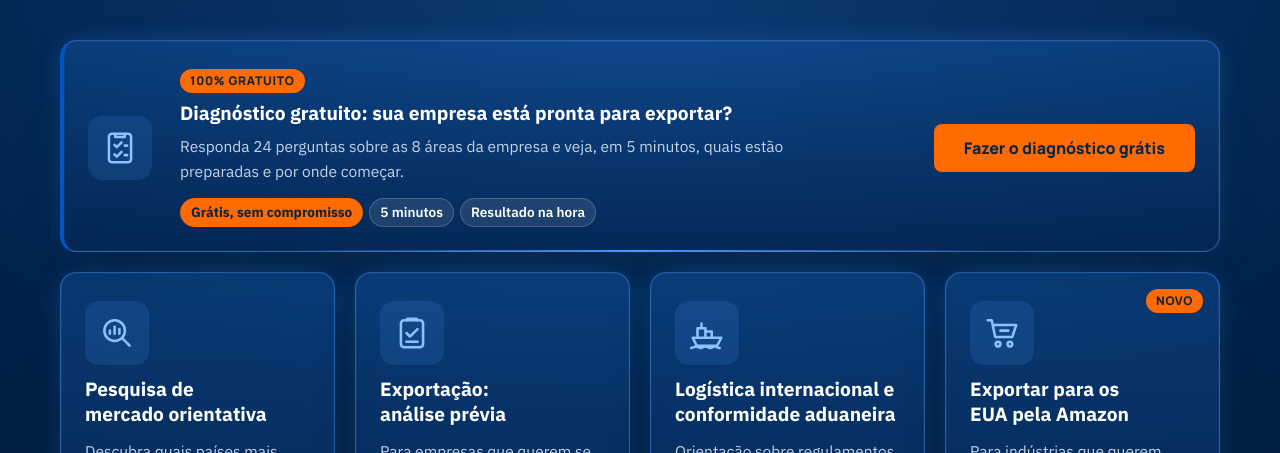
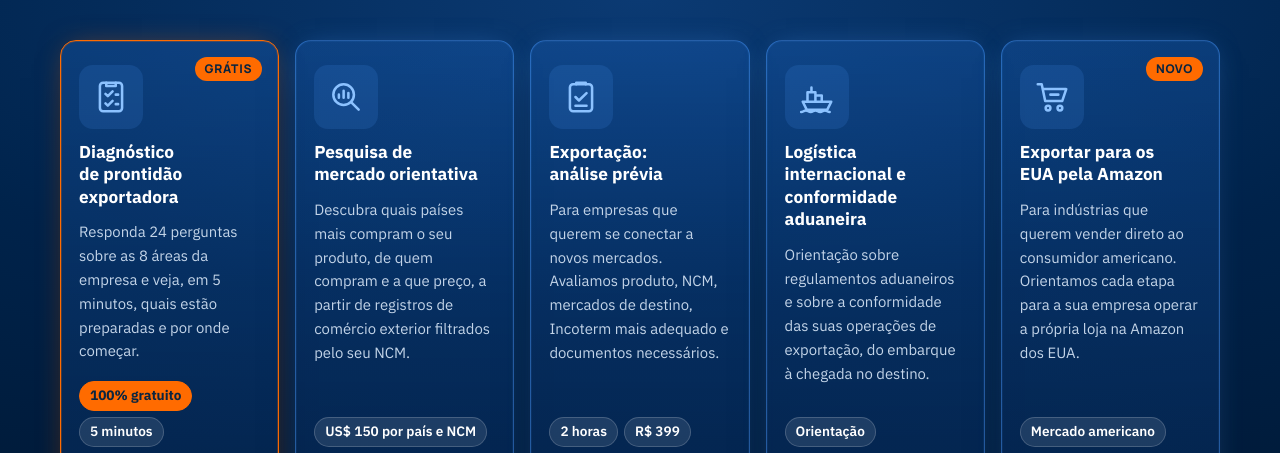
Before and after one commit to cassianopajewski77/exportlink-site, a plain HTML site: page site/consultoria/index.html in a window 1280 px wide. Shown: the part 73-526 px from the top of the page. Drawn offline with Linux system fonts and the light colour scheme.

Commit message:
Serviços: diagnóstico como 1º de 5 cards lado a lado
Troca o card largo por um card do mesmo tamanho dos outros, com borda laranja, selo 'Grátis' e chip '100% gratuito'. Grade de 5 colunas (3 / 2 / 1 em telas menores).

Co-Authored-By: Claude Opus 5.5 <noreply@anthropic.com>
Claude-Session: https://claude.ai/code/session_01YbXCMZxLpTqAuXdJL4kwdR

```diff
--- a/site/consultoria/index.html
+++ b/site/consultoria/index.html
@@ -95,15 +95,12 @@
     <div class="wrap">
       <h1 id="serv-title" class="sr-only">Serviços</h1>
       <div class="svc-grid">
-        <article class="svc-card svc-card--feature">
-          <div class="svc-card__icon"><svg viewBox="0 0 24 24" fill="none" stroke="currentColor" stroke-width="1.6" stroke-linecap="round" stroke-linejoin="round" aria-hidden="true"><rect x="5" y="3" width="14" height="18" rx="2"/><path d="M9 3v2h6V3M8.5 10l1.5 1.5 3-3M8.5 16l1.5 1.5 3-3M15 10.5h1.5M15 16.5h1.5"/></svg></div>
-          <div class="svc-card--feature__text">
-            <span class="svc-card__badge svc-card__badge--inline">100% gratuito</span>
-            <h3>Diagnóstico gratuito: sua empresa está pronta para exportar?</h3>
-            <p>Responda 24 perguntas sobre as 8 áreas da empresa e veja, em 5 minutos, quais estão preparadas e por onde começar.</p>
-            <p class="svc-card__chips"><span class="is-free">Grátis, sem compromisso</span><span>5 minutos</span><span>Resultado na hora</span></p>
-          </div>
-          <a class="btn btn--primary" href="../diagnostico/index.html">Fazer o diagnóstico grátis</a>
+        <article class="svc-card svc-card--free">
+          <span class="svc-card__badge">Grátis</span><div class="svc-card__icon"><svg viewBox="0 0 24 24" fill="none" stroke="currentColor" stroke-width="1.6" stroke-linecap="round" stroke-linejoin="round" aria-hidden="true"><rect x="5" y="3" width="14" height="18" rx="2"/><path d="M9 3v2h6V3M8.5 10l1.5 1.5 3-3M8.5 16l1.5 1.5 3-3M15 10.5h1.5M15 16.5h1.5"/></svg></div>
+          <h3>Diagnóstico de prontidão exportadora</h3>
+          <p>Responda 24 perguntas sobre as 8 áreas da empresa e veja, em 5 minutos, quais estão preparadas e por onde começar.</p>
+          <p class="svc-card__chips"><span class="is-free">100% gratuito</span><span>5 minutos</span></p>
+          <a class="btn btn--primary" href="../diagnostico/index.html">Fazer grátis</a>
         </article>
         <article class="svc-card">
           <div class="svc-card__icon"><svg viewBox="0 0 24 24" fill="none" stroke="currentColor" stroke-width="1.6" stroke-linecap="round" stroke-linejoin="round" aria-hidden="true"><circle cx="10.5" cy="10.5" r="6.5"/><path d="M20 20l-4.8-4.8M7.5 12.5v-2M10.5 12.5V8M13.5 12.5v-3"/></svg></div>
--- a/site/css/style.css
+++ b/site/css/style.css
@@ -928,12 +928,14 @@ main section[id] { scroll-margin-top: 136px; }
 .dg-free{justify-self:start;display:inline-block;margin:0;background:var(--orange);color:var(--navy);font:800 var(--step--1)/1 var(--font-display);letter-spacing:.06em;text-transform:uppercase;padding:8px 14px;border-radius:999px}
 .page-hero .dg-free,.tr-dg__text .dg-free{color:var(--navy)}
 .svc-band--top, .band--top { padding-top: 32px; }
-.svc-card--feature{grid-column:1/-1;display:grid;grid-template-columns:auto minmax(0,1fr) auto;gap:16px 28px;align-items:center;border-left:4px solid var(--accent)}
-.svc-card--feature__text{display:grid;gap:8px;min-width:0}
-.svc-card--feature__text p{margin:0}
-.svc-card--feature .btn{margin-top:0}
-@media (max-width:760px){.svc-card--feature{grid-template-columns:1fr;align-items:start}}
 .svc-card__chips .is-free{background:var(--orange);border-color:var(--orange);color:var(--navy);font-weight:800}
-.svc-card__badge--inline{position:static;justify-self:start}
-.svc-card--feature .btn{align-self:center;padding-inline:28px}
-@media (max-width:760px){.svc-card--feature .btn{align-self:stretch}}
+/* Serviços: 5 cards lado a lado (o primeiro é o diagnóstico gratuito) */
+.svc-grid{grid-template-columns:repeat(5,minmax(0,1fr));gap:16px}
+.svc-grid .svc-card{padding:24px 18px 20px}
+.svc-grid .svc-card h3{font-size:1.08rem}
+.svc-grid .svc-card p{font-size:.93rem}
+.svc-card--free{border-color:var(--orange);box-shadow:0 0 0 1px rgba(255,107,0,.25) inset,0 18px 40px -20px rgba(0,0,0,.6),0 0 30px -10px rgba(255,107,0,.5)}
+@media (max-width:1180px){.svc-grid{grid-template-columns:repeat(3,minmax(0,1fr))}}
+@media (max-width:860px){.svc-grid{grid-template-columns:repeat(2,minmax(0,1fr))}}
+@media (max-width:640px){.svc-grid{grid-template-columns:1fr}}
+.svc-grid .svc-card .btn{font-size:.95rem;padding-inline:10px;white-space:nowrap}
```
